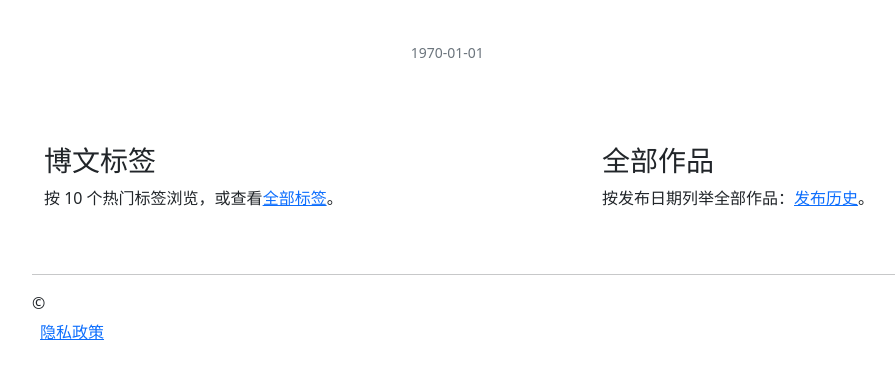
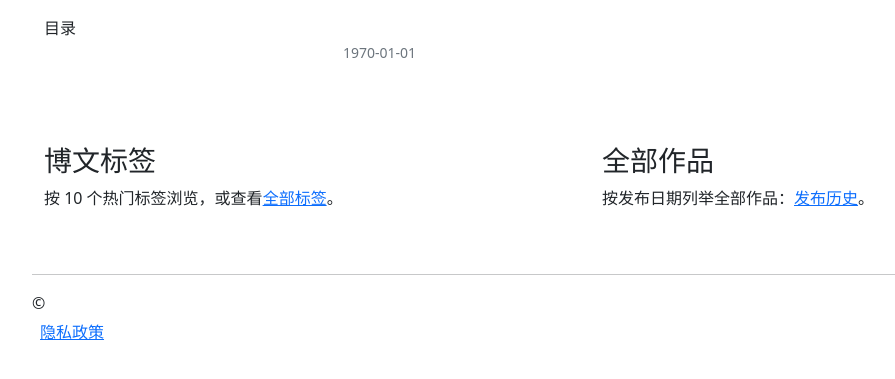
Before and after one commit to zhongdongy/docker-blogger, a Python web app: template templates/home_page.jinja2 in a window 1280 px wide. Shown: the part 56-435 px from the top of the page, without its empty margins (50-945 px from the left). Run offline with Jinja, Linux system fonts and the light colour scheme; the template is opened without the code that fills it, so the values that code supplies are empty; some libraries are stand-ins or nearby versions.

Commit message:
Update: new layout and meta fields

```diff
--- a/app.py
+++ b/app.py
@@ -42,7 +42,8 @@ def create_app():
 
         return dict(
             inline_css=inline_css,
-            inline_js=inline_script
+            inline_js=inline_script,
+            len=len
         )
 
     @app.route('/')
--- a/libs/cache.py
+++ b/libs/cache.py
@@ -133,6 +133,8 @@ def build_page_cache(clear_cached=False):
                             tags=preamble.tags,
                             title=preamble.title,
                             author=preamble.author,
+                            description=preamble.description,
+                            keywords=", ".join(preamble.keywords),
                             perm_link=preamble.permanent_link or None,
                             created_at=preamble.created_at if preamble.allow_before_epoch else preamble.created_at.timestamp(),
                             updated_at=preamble.updated_at if preamble.allow_before_epoch else preamble.updated_at.timestamp(),
--- a/models/preamble.py
+++ b/models/preamble.py
@@ -43,7 +43,7 @@ class Preamble(object):
             self.permanent_link = (raw or {}).get('permanent_link')
             self.tags = (raw or {}).get('tags') or list()
             self.renderer_params = (raw or {}).get('renderer_params') or list()
-            self.keywords = (raw or {}).get('keywords')
+            self.keywords = (raw or {}).get('keywords') or list()
             self.description = (raw or {}).get('description')
             self.redirect = (raw or {}).get('redirect')
             self.author_avatar = (raw or {}).get('author_avatar')
--- a/static/css/base.css
+++ b/static/css/base.css
@@ -78,7 +78,6 @@ a:hover {
 
 .markdown-rendered p img {
   width: 100%;
-  max-width: 640px;
   height: auto;
   border-radius: 12px;
   box-shadow: 4px 4px 24px 2px rgba(0, 0, 0, 0.16);
--- a/static/css/base.sass
+++ b/static/css/base.sass
@@ -18,7 +18,6 @@ a:hover
 .markdown-rendered
   p img
     width: 100%
-    max-width: 640px
     height: auto
     border-radius: 12px
     box-shadow: 4px 4px 24px 2px rgba(0, 0, 0, .16)
--- a/templates/base.jinja2
+++ b/templates/base.jinja2
@@ -4,6 +4,15 @@
     <meta charset="utf-8">
     <meta name="viewport" content="width=device-width, initial-scale=1">
     <title>{% block web_title %}首页{% endblock %}</title>
+    {% if author != None %}
+        <meta name="author" content="{{ author }}">
+    {% endif %}
+    {% if keywords != None and len(keywords)>0 %}
+        <meta name="keywords" content="{{ keywords }}">
+    {% endif %}
+    {% if description != None and len(description)>0 %}
+        <meta name="description" content="{{ description }}">
+    {% endif %}
     <link rel="stylesheet" href="https://cdn.staticfile.org/bootstrap/5.2.2/css/bootstrap.min.css"/>
     <link rel="stylesheet" href="https://cdn.staticfile.org/font-awesome/6.2.0/css/all.min.css"/>
     {% if load_noto_serif == True %}
--- a/templates/home_page.jinja2
+++ b/templates/home_page.jinja2
@@ -22,14 +22,17 @@
         <div class="row justify-content-center">
             {% if flag_disable_toc != 1 %}
                 <div class="col col-lg-3 d-none d-lg-block" id="post-toc">
+                    <p>目录</p>
                 </div>
+                <div class="col col-12 col-lg-9">
+            {% else %}
+                <div class="col col-12 col-md-10">
             {% endif %}
-                <div class="col col-12 col-lg-9">
             <div class="container markdown-rendered {{ 'content-serif' if flag_content_serif==1 }}"
                  data-bs-spy="scroll" data-bs-target="#post-toc-nav" data-bs-smooth-scroll="true"
                  tabindex="0">
                 <div class="row justify-content-center">
-                            <div class="col col-12 col-md-10" id="content-container">
+                    <div class="col col-12" id="content-container">
                         <h2 id="post-title">{{ title }}</h2>
                         <div class="post-info mt-4 mb-1">
                             <div class="post-info-author d-flex justify-content-start align-items-center">
```
Also changed, not shown: templates/blog_page.jinja2 (+5 -2 lines), README.md, 1 other file. Lines whose indentation alone changed are shown as unchanged.
